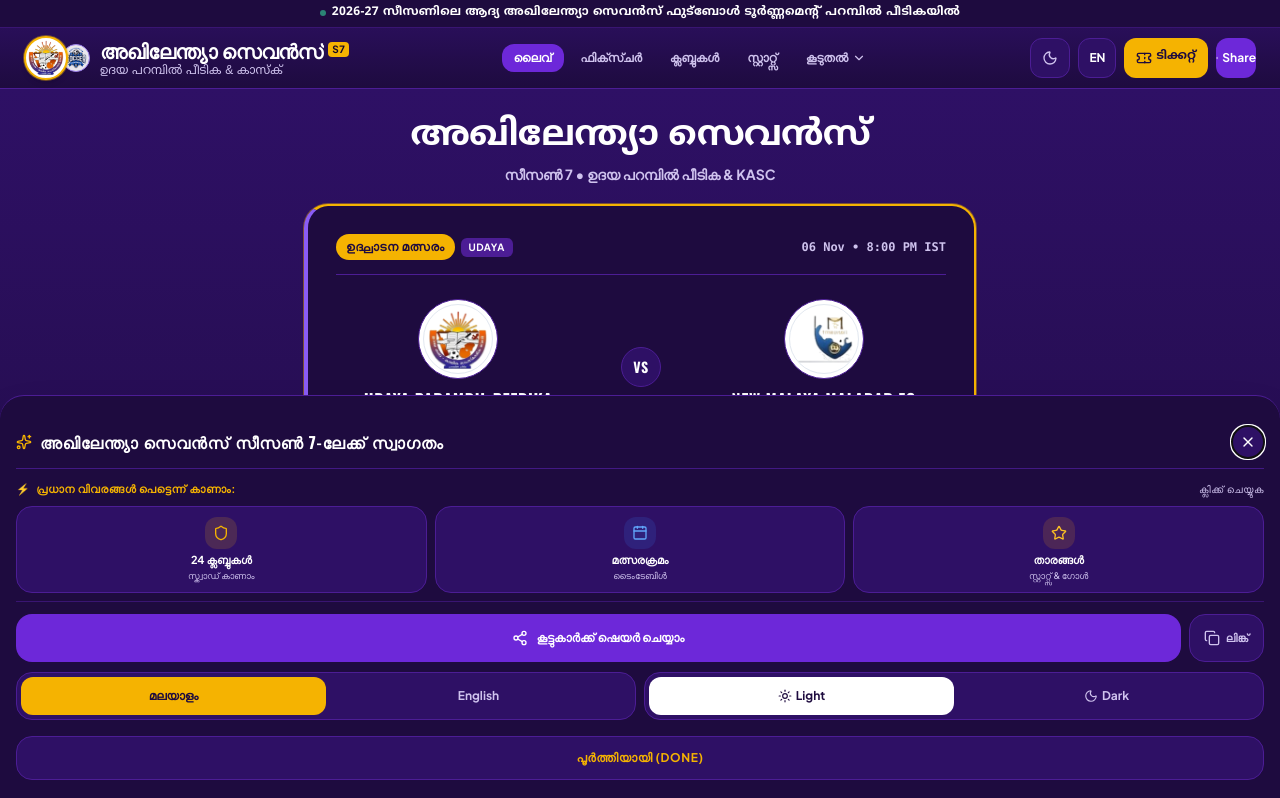
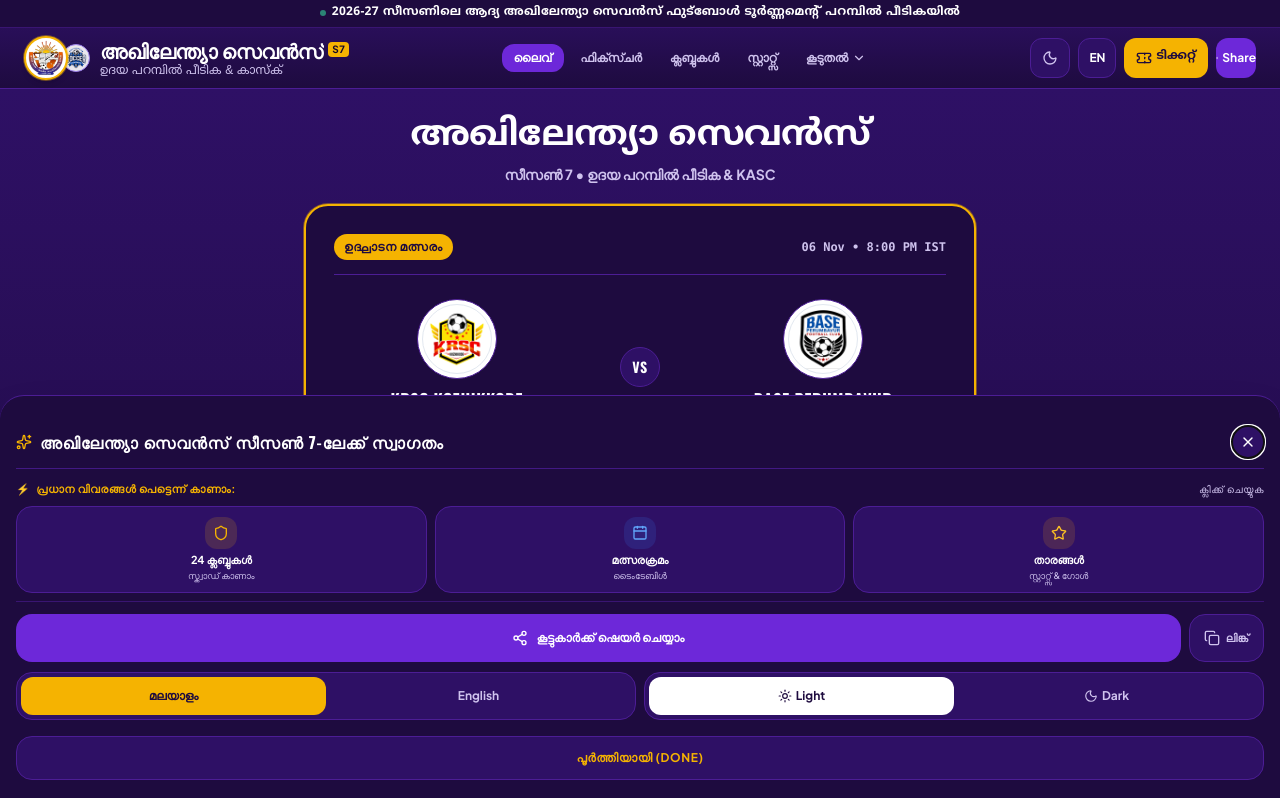
Before and after one commit to murshidmhd/kasc-soccer-web, a React (Vite) app: page / in a window 1280 px wide. Shown: the top 798 px of the page. Built offline with nearby package versions, Linux system fonts and the light colour scheme; a web font is replaced by a local one.

Commit message:
feat(teams): integrate high-res logos for KRSC Kozhikode and Base Perumbavur and set Match 1

```diff
--- a/src/assets/teams/index.js
+++ b/src/assets/teams/index.js
@@ -82,6 +82,10 @@ export const teamNameToSlug = {
   // Base Perumbavur
   'BASE PERUMBAVUR': 'base_perumbavur',
   'Base Perumbavur': 'base_perumbavur',
+  'BASE PERUMBAVUR FOOTBALL CLUB': 'base_perumbavur',
+  'Base Perumbavur Football Club': 'base_perumbavur',
+  'BASE PERUMBAVOOR': 'base_perumbavur',
+  'Base Perumbavoor': 'base_perumbavur',
   'ബേസ് പെരുമ്പാവൂർ': 'base_perumbavur',
 
   // KMG Mavoor
@@ -167,6 +171,8 @@ export const teamNameToSlug = {
   // KRSC Kozhikkode
   'KRSC KOZHIKKODE': 'krsc_kozhikkode',
   'KRSC Kozhikkode': 'krsc_kozhikkode',
+  'KRSC KOZHIKODE': 'krsc_kozhikkode',
+  'KRSC Kozhikode': 'krsc_kozhikkode',
   'കെ.ആർ.എസ്.സി കോഴിക്കോട്': 'krsc_kozhikkode',
 
   // Hunters Koothuparamba
--- a/src/components/Header.jsx
+++ b/src/components/Header.jsx
@@ -18,7 +18,7 @@ import {
   Star,
   Target
 } from 'lucide-react';
-import { tournamentInfo } from '../data/tournamentData';
+import { tournamentInfo, openingMatch } from '../data/tournamentData';
 import { SITE_URL, SHOW_UNFINISHED, SHOW_LOCAL_ONLY_FEATURES, ORGANISERS } from '../config/siteConfig';
 
 export default function Header({
@@ -60,7 +60,7 @@ export default function Header({
       `🏆 ${orgLine}\n` +
       `📅 2026 Nov 06 - Dec 06\n` +
       `📍 Peruvallur Panjayath Stadium, Parambil Peedika\n` +
-      `🔥 Opening Match: UDAYA Parambil Peedika vs NEW MALAYA MALABAR FC\n` +
+      `🔥 Opening Match: ${openingMatch.teamHome.name} vs ${openingMatch.teamAway.name}\n` +
       `Follow live scores & fixtures here: ${shareUrl}`
     );
     window.open(`https://api.whatsapp.com/send?text=${text}`, '_blank', 'noopener,noreferrer');
--- a/src/components/Hero.jsx
+++ b/src/components/Hero.jsx
@@ -51,6 +51,10 @@ export default function Hero({ lang, scrollToSection, isDarkMode, onOpenTicketMo
   }, []);
 
   const isLive = matchState && matchState.status !== 'UPCOMING';
+  const isUdayaMatch = Boolean(
+    openingMatch.teamHome?.name?.toUpperCase().includes('UDAYA') ||
+    openingMatch.teamAway?.name?.toUpperCase().includes('UDAYA')
+  );
 
   return (
     <section className="pt-6 pb-6 px-3 sm:px-6 border-b border-navy-700 surface-navy text-white transition-colors">
@@ -69,8 +73,8 @@ export default function Hero({ lang, scrollToSection, isDarkMode, onOpenTicketMo
           </p>
         </div>
 
-        {/* Next / Live Match Card (Task 3, Rule 11: purple left border & chip for Udaya match) */}
-        <div className={`w-full max-w-2xl mx-auto rounded-3xl p-5 sm:p-7 border-2 border-gold border-l-4 border-l-purple-500 ring-1 ring-gold/40 surface-navy-card text-white shadow-card relative overflow-hidden transition-all ${
+        {/* Next / Live Match Card */}
+        <div className={`w-full max-w-2xl mx-auto rounded-3xl p-5 sm:p-7 border-2 border-gold ${isUdayaMatch ? 'border-l-4 border-l-purple-500' : ''} ring-1 ring-gold/40 surface-navy-card text-white shadow-card relative overflow-hidden transition-all ${
           isLive ? 'ring-2 ring-gold' : ''
         }`}>
           {/* Card Header: Gold highlight for next match / LIVE */}
@@ -80,9 +84,11 @@ export default function Hero({ lang, scrollToSection, isDarkMode, onOpenTicketMo
                 {isLive && <span className="w-2 h-2 rounded-full bg-navy-900 animate-ping"></span>}
                 <span>{isLive ? 'LIVE' : (lang === 'ml' ? 'ഉദ്ഘാടന മത്സരം' : 'Opening match')}</span>
               </span>
-              <span className="px-2 py-0.5 rounded-md bg-purple-700 text-white text-[10px] font-black uppercase tracking-wider">
-                UDAYA
-              </span>
+              {isUdayaMatch && (
+                <span className="px-2 py-0.5 rounded-md bg-purple-700 text-white text-[10px] font-black uppercase tracking-wider">
+                  UDAYA
+                </span>
+              )}
             </div>
 
             <div className="text-[11px] sm:text-xs font-bold font-mono text-navy-muted shrink-0">
--- a/src/components/LiveMatchCard.jsx
+++ b/src/components/LiveMatchCard.jsx
@@ -127,6 +127,10 @@ export default function LiveMatchCard({ lang, isDarkMode, onOpenAdminPanel }) {
   };
 
   const isLive = matchState.status !== 'UPCOMING';
+  const isUdayaMatch = Boolean(
+    openingMatch.teamHome?.name?.toUpperCase().includes('UDAYA') ||
+    openingMatch.teamAway?.name?.toUpperCase().includes('UDAYA')
+  );
 
   // Relative timestamp calculation for trust details ("Updated Xs ago")
   const relativeUpdateTime = useMemo(() => {
@@ -320,8 +324,8 @@ export default function LiveMatchCard({ lang, isDarkMode, onOpenAdminPanel }) {
         )}
       </div>
 
-      {/* Main Match Scorecard (Task 3, Rule 11: purple left border & UDAYA chip) */}
-      <div className="rounded-3xl overflow-hidden border border-l-4 border-l-purple-600 p-4 sm:p-7 relative shadow-card transition-colors surface-card">
+      {/* Main Match Scorecard */}
+      <div className={`rounded-3xl overflow-hidden border ${isUdayaMatch ? 'border-l-4 border-l-purple-600' : ''} p-4 sm:p-7 relative shadow-card transition-colors surface-card`}>
         {/* Diagonal DEMO Watermark across score card (Development Only) */}
         {import.meta.env.DEV && isDemo && (
           <div className="absolute inset-0 pointer-events-none flex items-center justify-center overflow-hidden z-10 select-none">
@@ -386,9 +390,11 @@ export default function LiveMatchCard({ lang, isDarkMode, onOpenAdminPanel }) {
           </div>
 
           <div className="flex items-center gap-2">
-            <span className="px-2 py-0.5 rounded-md bg-purple-700 text-white text-[10px] font-black uppercase tracking-wider">
-              UDAYA
-            </span>
+            {isUdayaMatch && (
+              <span className="px-2 py-0.5 rounded-md bg-purple-700 text-white text-[10px] font-black uppercase tracking-wider">
+                UDAYA
+              </span>
+            )}
             {getStatusBadge()}
           </div>
         </div>
--- a/src/data/tournamentData.js
+++ b/src/data/tournamentData.js
@@ -22,35 +22,35 @@ export const tournamentInfo = {
 
 export const openingMatch = {
   id: "match-01",
-  stage: "Opening Blockbuster (Day 1)",
+  stage: "Opening Match (Day 1)",
   date: "Friday, 06 Nov 2026",
   time: "8:00 PM IST",
   venue: "Peruvallur Panjayath Stadium",
   teamHome: {
-    id: "udaya-peruvallur",
-    name: "UDAYA PARAMBIL PEEDIKA",
-    nameMl: "ഉദയ പറമ്പിൽ പീടിക",
-    shortName: "UDAYA",
-    city: "Parambil Peedika",
-    color: "#6b21a8",
+    id: "krsc-kozhikkode",
+    name: "KRSC KOZHIKKODE",
+    nameMl: "കെ.ആർ.എസ്.സി കോഴിക്കോട്",
+    shortName: "KRSC",
+    city: "Kozhikode",
+    color: "#EAB308",
     textColor: "#ffffff",
-    badgeBg: "from-purple-700 via-indigo-900 to-red-700",
-    kit: "Purple & Red Stripes (Festiwell #10)",
-    manager: "K. M. Basheer",
+    badgeBg: "from-amber-500 to-red-800",
+    kit: "Yellow & Red (KRSC #10)",
+    manager: "Rujeesh",
     form: ["W", "W", "D", "W", "W"]
   },
   teamAway: {
-    id: "new-malaya-malabar-fc",
-    name: "NEW MALAYA MALABAR FC",
-    nameMl: "ന്യൂ മലയ മലബാർ എഫ്.സി",
-    shortName: "NEW MALAYA",
-    city: "Kozhikode",
-    color: "#0f172a",
+    id: "base-perumbavur",
+    name: "BASE PERUMBAVUR",
+    nameMl: "ബേസ് പെരുമ്പാവൂർ",
+    shortName: "BASE",
+    city: "Perumbavoor",
+    color: "#1E293B",
     textColor: "#ffffff",
-    badgeBg: "from-zinc-900 to-black",
-    kit: "Black & White Stripes (EDEX #6)",
-    manager: "Aboobacker Master",
-    form: ["W", "W", "W", "L", "W"]
+    badgeBg: "from-zinc-800 to-black",
+    kit: "White & Blue (BASE #7)",
+    manager: "Sujith",
+    form: ["W", "D", "W", "W", "L"]
   }
 };
 
@@ -60,14 +60,14 @@ export const fixtures = [
     day: "Day 1",
     date: "06 Nov 2026",
     time: "08:00 PM",
-    stage: "Round 1 (Opening Blockbuster)",
-    team1: "UDAYA PARAMBIL PEEDIKA",
-    team2: "NEW MALAYA MALABAR FC",
+    stage: "Round 1 (Opening Match)",
+    team1: "KRSC KOZHIKKODE",
+    team2: "BASE PERUMBAVUR",
     status: "Upcoming",
     score1: null,
     score2: null,
     confirmed: true,
-    badge1Color: "from-purple-700 to-indigo-950",
+    badge1Color: "from-amber-500 to-red-800",
     badge2Color: "from-zinc-800 to-black",
     stadium: "Peruvallur Panjayath Stadium"
   },
```
Also changed, not shown: src/assets/teams/base_perumbavur.png, src/assets/teams/krsc_kozhikkode.png.
